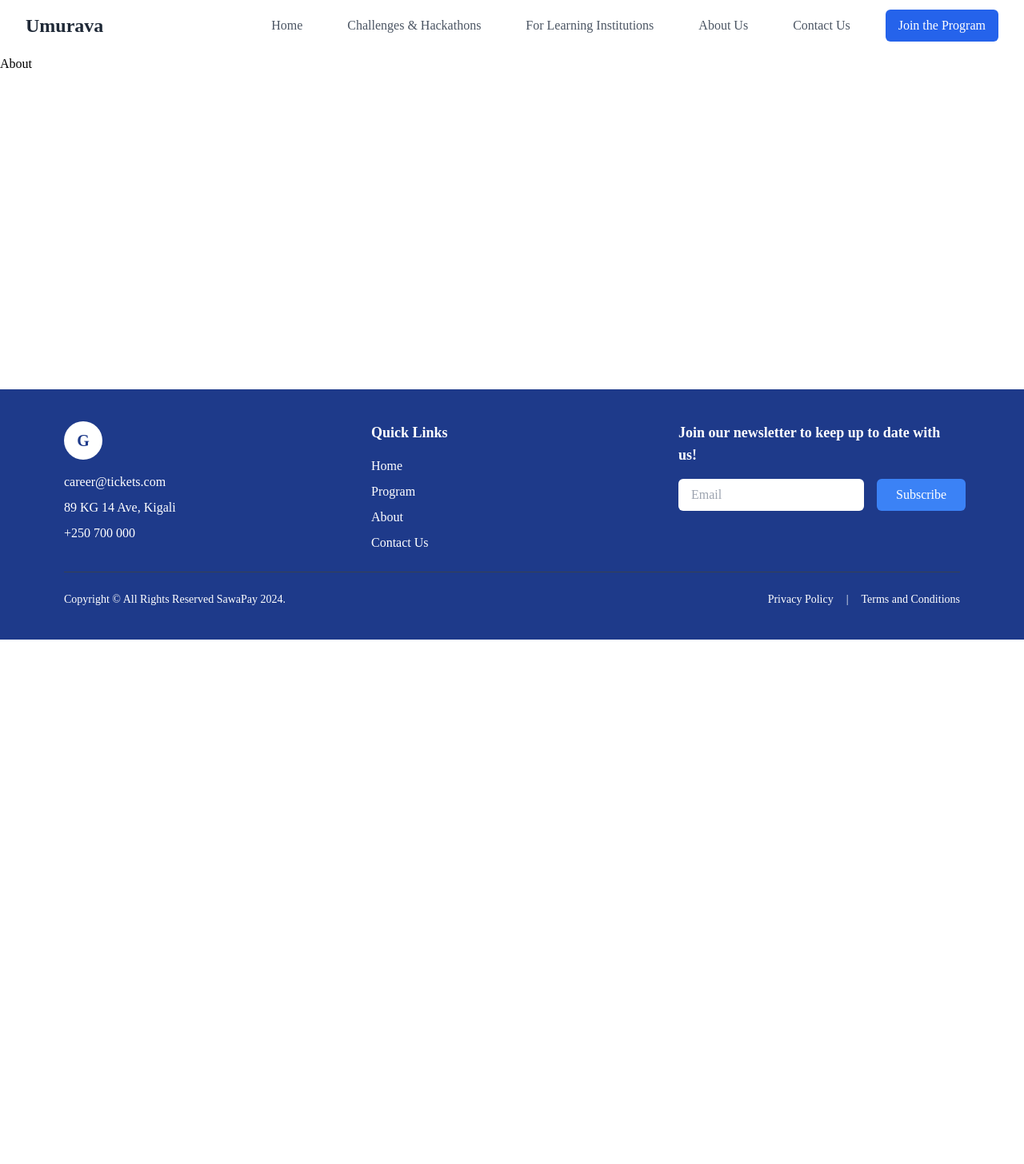
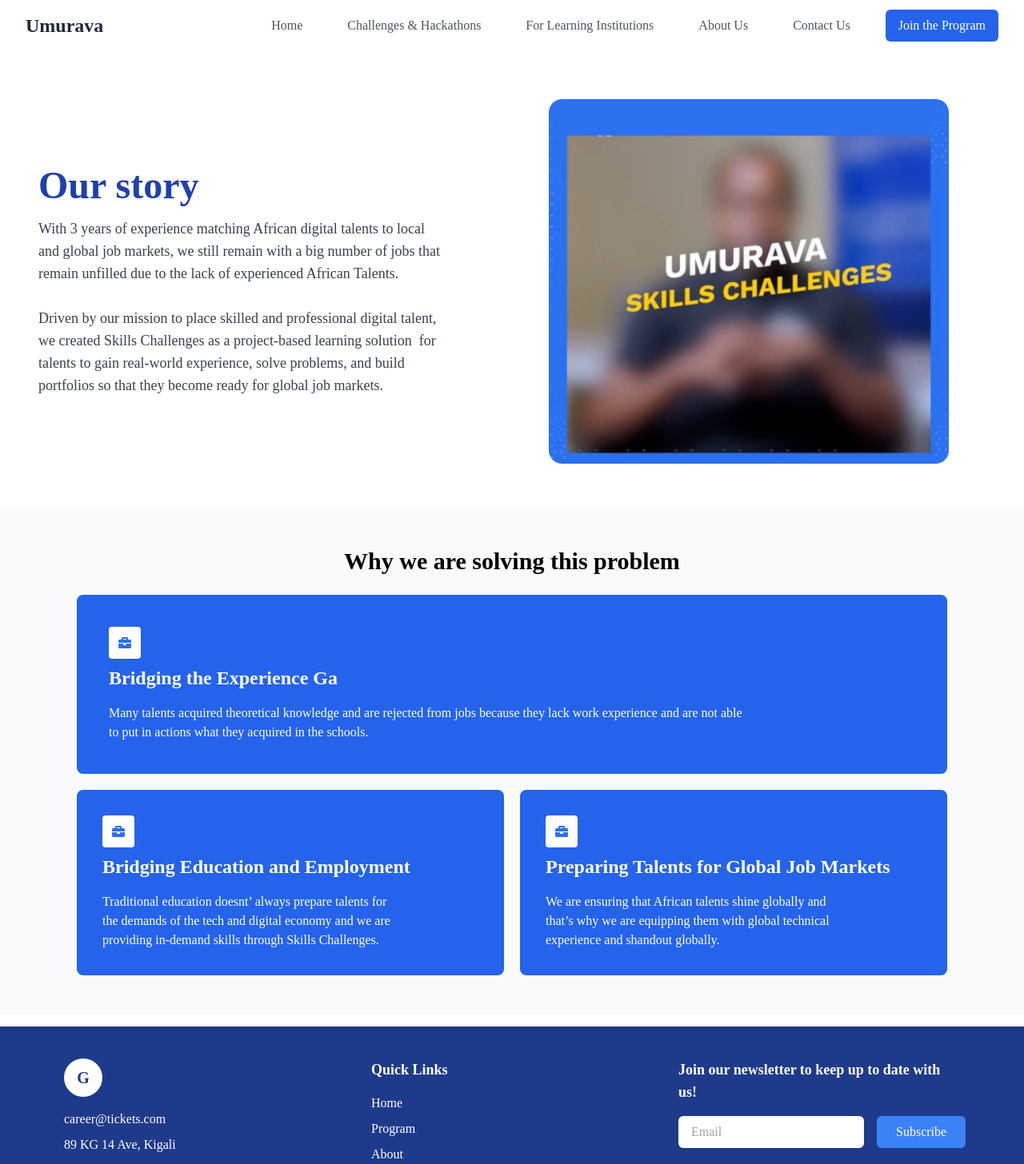
Before and after one commit to Viateur-akimana/umurava, a Next.js app: page /web/pages/about in a window 1280 px wide. Shown: the top 1456 px of the page at 80% size. Before the commit the page ends 800 px from the top, so only its background shows below. Built offline with nearby package versions, Linux system fonts and the light colour scheme.

Commit message:
new changes

```diff
--- a/src/app/web/pages/about/page.tsx
+++ b/src/app/web/pages/about/page.tsx
@@ -1,8 +1,13 @@
+import OurStory from '@/components/layout/subcomponents/ourStory'
+import Problems from '@/components/layout/subcomponents/problems'
 import React from 'react'
 
 const About = () => {
   return (
-    <div>About</div>
+    <div>
+      <OurStory />
+      <Problems />
+    </div>
   )
 }
 
--- /dev/null
+++ b/src/components/layout/subcomponents/ourStory.tsx
@@ -0,0 +1,26 @@
+import Image from 'next/image'
+import React from 'react'
+
+const OurStory = () => {
+  return (
+    <div className="relative flex flex-col md:flex-row items-center justify-between px-6 md:px-12 py-12 md:py-14">
+      <div className="z-10 max-w-lg text-center md:text-left">
+        <h1 className="text-3xl md:text-5xl font-bold text-blue-800 leading-tight">Our story</h1>
+        <p className="mt-4 text-lg text-gray-700">
+          With 3 years of experience matching African digital talents to local and global job markets, we still remain with a big number of jobs that remain unfilled due to the lack of experienced African Talents. <br /><br />
+          Driven by our mission to place skilled and professional digital talent, we created Skills Challenges as a project-based learning solution  for talents to gain real-world experience, solve problems, and build portfolios so that they become ready for global job markets.
+        </p>
+      </div>
+      <div className="w-full mt-3 md:mt-0 md:w-1/2 flex justify-center">
+        <Image
+          src="/video.png"
+          alt="hero image"
+          width={500}
+          height={100}
+        />
+      </div>
+    </div>
+  )
+}
+
+export default OurStory
--- /dev/null
+++ b/src/components/layout/subcomponents/problems.tsx
@@ -0,0 +1,53 @@
+import React from 'react'
+import { FaBriefcase } from 'react-icons/fa'
+
+const Problems = () => {
+    return (
+        <div className="px-8 md:px-24 py-12 bg-gray-50">
+            <h1 className="text-3xl font-bold text-center mb-6">
+                Why we are solving this problem
+            </h1>
+            <div className="flex flex-col gap-5">
+                <div>
+                    <div className="bg-blue-600 text-white p-10 rounded-lg">
+                        <div className='bg-white p-3 rounded mb-2 w-10'>
+                            <FaBriefcase color='#2B71F0' />
+                        </div>
+                        <h2 className="text-2xl font-bold mb-4">
+                            Bridging the Experience Ga
+                        </h2>
+                        <p className='w-full md:w-4/5'>
+                            Many talents acquired theoretical knowledge and are rejected from jobs because they lack work experience and are not able to put in actions what they acquired in the schools.
+                        </p>
+                    </div>
+                </div>
+                <div className="w-full grid grid-cols-1 md:grid-cols-2 gap-5">
+                    <div className="bg-blue-600 text-white p-8 rounded-lg">
+                        <div className='bg-white p-3 rounded mb-2 w-10'>
+                            <FaBriefcase color='#2B71F0' />
+                        </div>
+                        <h2 className="text-2xl font-bold mb-4">
+                            Bridging Education and Employment
+                        </h2>
+                        <p className='w-full md:w-4/5'>
+                            Traditional education doesnt’ always prepare talents for the demands of the tech and digital economy and we are providing in-demand skills through Skills Challenges.
+                        </p>
+                    </div>
+                    <div className="bg-blue-600 text-white p-8 rounded-lg">
+                        <div className='bg-white p-3 rounded mb-2 w-10'>
+                            <FaBriefcase color='#2B71F0' />
+                        </div>
+                        <h2 className="text-2xl font-bold mb-4">
+                            Preparing Talents for Global Job Markets
+                        </h2>
+                        <p className='w-full md:w-4/5'>
+                            We are ensuring that African talents shine globally and that’s why we are equipping them with global technical experience and shandout globally.
+                        </p>
+                    </div>
+                </div>
+            </div>
+        </div>
+    )
+}
+
+export default Problems
```
Also changed, not shown: public/video.png (added), src/components/layout/subcomponents/program.tsx (added).
